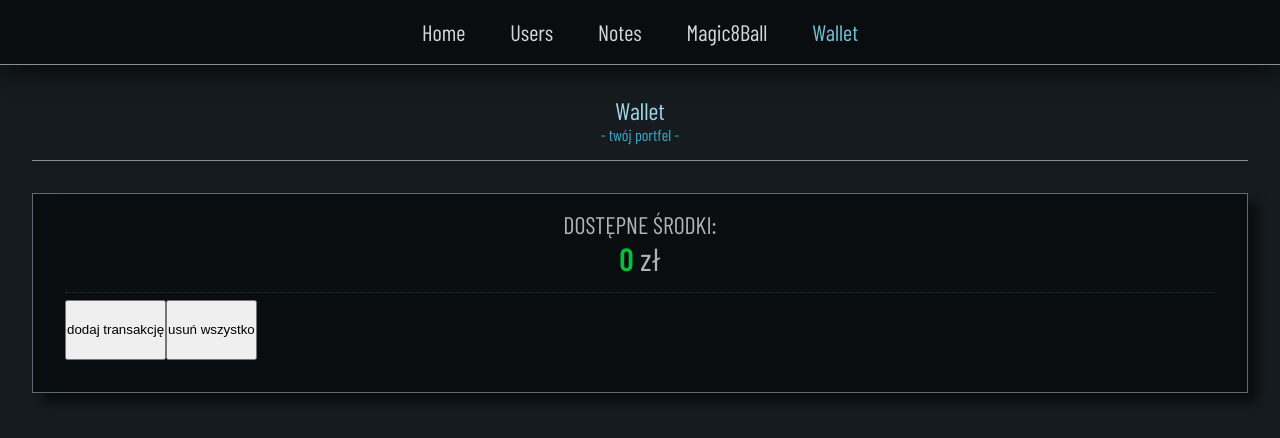
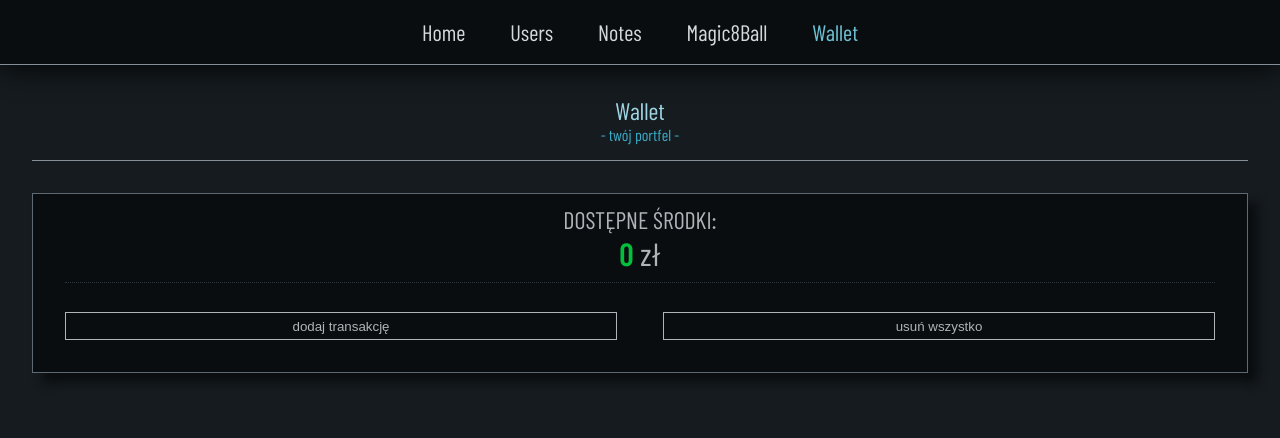
Before and after one commit to Scorpion19702022/SIMPLE_PROJECT_REACT_REDUX, a React (Vite) app: page /Wallet in a window 1280 px wide. Shown: the top 438 px of the page. Built offline with nearby package versions, Linux system fonts and the light colour scheme; a web font is replaced by a local one.

Commit message:
added style

```diff
--- a/src/Components/Wallet/Styles/WalletManager.module.css
+++ b/src/Components/Wallet/Styles/WalletManager.module.css
@@ -44,7 +44,7 @@
 
 .wrapper {
 	width: 100%;
-	height: 200px;
+	height: 180px;
 	padding: 2em;
 	background-color: var(--color-dark10);
 	border: 0.04em solid var(--color-dark05);
@@ -86,8 +86,18 @@
 
 .box_btns {
 	width: 100%;
-	height: 45%;
+	height: 30%;
 	display: flex;
+	justify-content: space-between;
+	align-items: flex-end;
+}
+
+.btn {
+	width: 48%;
+	padding: 0.4em;
+	background: none;
+	border: 0.04em solid var(--color-dark03);
+	color: var(--color-dark03);
 }
 
 @media (min-width: 1200px) {
```
